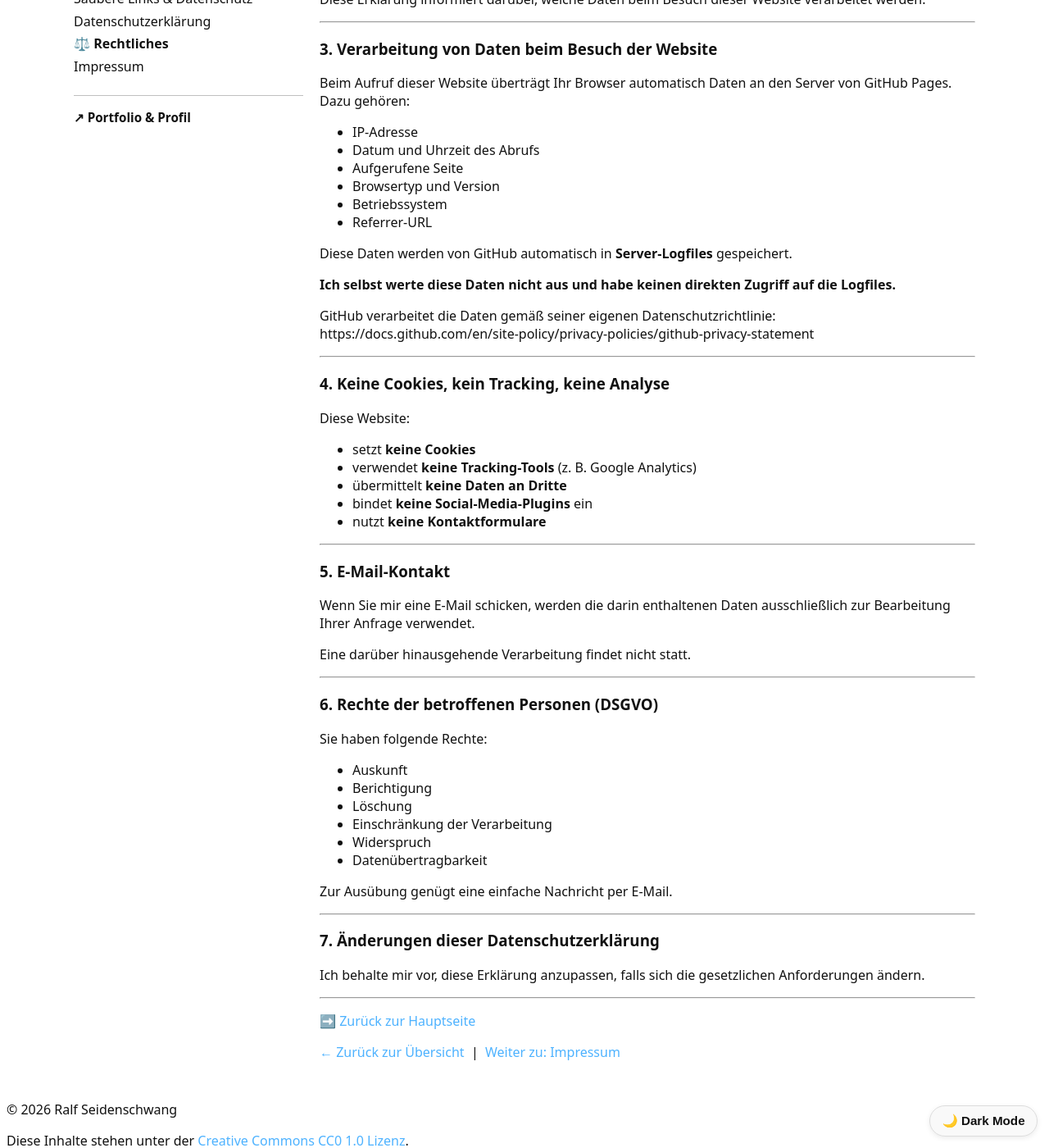
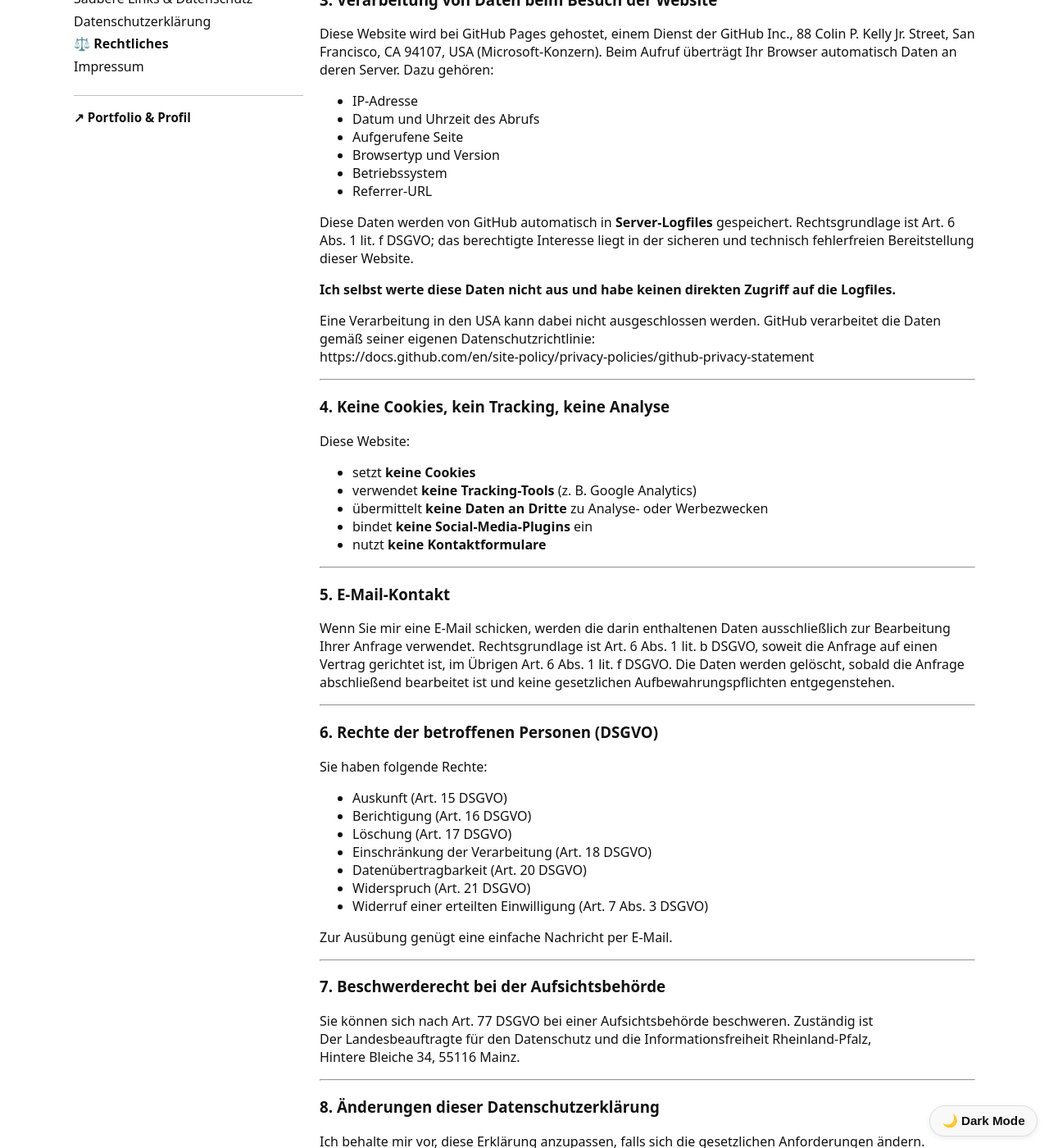
Before and after one commit to RalfSei/RalfSei.github.io, a Jekyll site: the page built from _pages/datenschutz.md, in a window 1280 px wide and 1400 px high, scrolled down 403 px. Shown: the whole window at 82% size. Built offline with Jekyll 4.4.1, drawn with Linux system fonts in a browser that asks for light colours; some of the changed text lies outside the part shown.

Commit message:
Revise privacy policy and add complaint rights section
Updated privacy policy to include hosting details and legal references. Added a new section for complaint rights and adjusted existing sections for clarity.

```diff
--- a/_pages/datenschutz.md
+++ b/_pages/datenschutz.md
@@ -30,7 +27,9 @@ Diese Erklärung informiert darüber, welche Daten beim Besuch dieser Website ve
 
 ### 3. Verarbeitung von Daten beim Besuch der Website
 
-Beim Aufruf dieser Website überträgt Ihr Browser automatisch Daten an den Server von GitHub Pages. Dazu gehören:
+Diese Website wird bei GitHub Pages gehostet, einem Dienst der GitHub Inc.,
+88 Colin P. Kelly Jr. Street, San Francisco, CA 94107, USA (Microsoft-Konzern).
+Beim Aufruf überträgt Ihr Browser automatisch Daten an deren Server. Dazu gehören:
 
 - IP-Adresse
 - Datum und Uhrzeit des Abrufs
@@ -40,10 +39,13 @@ Beim Aufruf dieser Website überträgt Ihr Browser automatisch Daten an den Serv
 - Referrer-URL
 
 Diese Daten werden von GitHub automatisch in **Server-Logfiles** gespeichert.
+Rechtsgrundlage ist Art. 6 Abs. 1 lit. f DSGVO; das berechtigte Interesse liegt
+in der sicheren und technisch fehlerfreien Bereitstellung dieser Website.
 
 **Ich selbst werte diese Daten nicht aus und habe keinen direkten Zugriff auf die Logfiles.**
 
-GitHub verarbeitet die Daten gemäß seiner eigenen Datenschutzrichtlinie:
+Eine Verarbeitung in den USA kann dabei nicht ausgeschlossen werden. GitHub verarbeitet
+die Daten gemäß seiner eigenen Datenschutzrichtlinie:
 https://docs.github.com/en/site-policy/privacy-policies/github-privacy-statement
 
 ---
@@ -54,7 +56,7 @@ Diese Website:
 
 - setzt **keine Cookies**
 - verwendet **keine Tracking-Tools** (z. B. Google Analytics)
-- übermittelt **keine Daten an Dritte**
+- übermittelt **keine Daten an Dritte** zu Analyse- oder Werbezwecken
 - bindet **keine Social-Media-Plugins** ein
 - nutzt **keine Kontaktformulare**
 
@@ -62,9 +64,11 @@ Diese Website:
 
 ### 5. E-Mail-Kontakt
 
-Wenn Sie mir eine E-Mail schicken, werden die darin enthaltenen Daten ausschließlich zur Bearbeitung Ihrer Anfrage verwendet.
-
-Eine darüber hinausgehende Verarbeitung findet nicht statt.
+Wenn Sie mir eine E-Mail schicken, werden die darin enthaltenen Daten ausschließlich
+zur Bearbeitung Ihrer Anfrage verwendet. Rechtsgrundlage ist Art. 6 Abs. 1 lit. b DSGVO,
+soweit die Anfrage auf einen Vertrag gerichtet ist, im Übrigen Art. 6 Abs. 1 lit. f DSGVO.
+Die Daten werden gelöscht, sobald die Anfrage abschließend bearbeitet ist und keine
+gesetzlichen Aufbewahrungspflichten entgegenstehen.
 
 ---
 
@@ -72,20 +76,32 @@ Eine darüber hinausgehende Verarbeitung findet nicht statt.
 
 Sie haben folgende Rechte:
 
-- Auskunft
-- Berichtigung
-- Löschung
-- Einschränkung der Verarbeitung
-- Widerspruch
-- Datenübertragbarkeit
+- Auskunft (Art. 15 DSGVO)
+- Berichtigung (Art. 16 DSGVO)
+- Löschung (Art. 17 DSGVO)
+- Einschränkung der Verarbeitung (Art. 18 DSGVO)
+- Datenübertragbarkeit (Art. 20 DSGVO)
+- Widerspruch (Art. 21 DSGVO)
+- Widerruf einer erteilten Einwilligung (Art. 7 Abs. 3 DSGVO)
 
 Zur Ausübung genügt eine einfache Nachricht per E-Mail.
 
 ---
 
-### 7. Änderungen dieser Datenschutzerklärung
+### 7. Beschwerderecht bei der Aufsichtsbehörde
 
-Ich behalte mir vor, diese Erklärung anzupassen, falls sich die gesetzlichen Anforderungen ändern.
+Sie können sich nach Art. 77 DSGVO bei einer Aufsichtsbehörde beschweren. Zuständig ist
+Der Landesbeauftragte für den Datenschutz und die Informationsfreiheit Rheinland-Pfalz,
+Hintere Bleiche 34, 55116 Mainz.
+
+---
+
+### 8. Änderungen dieser Datenschutzerklärung
+
+Ich behalte mir vor, diese Erklärung anzupassen, falls sich die gesetzlichen
+Anforderungen ändern.
+
+Stand: Juli 2026
 
 ---
 
```
Also changed, not shown: other parts of _pages/datenschutz.md (+0 -3 lines).
